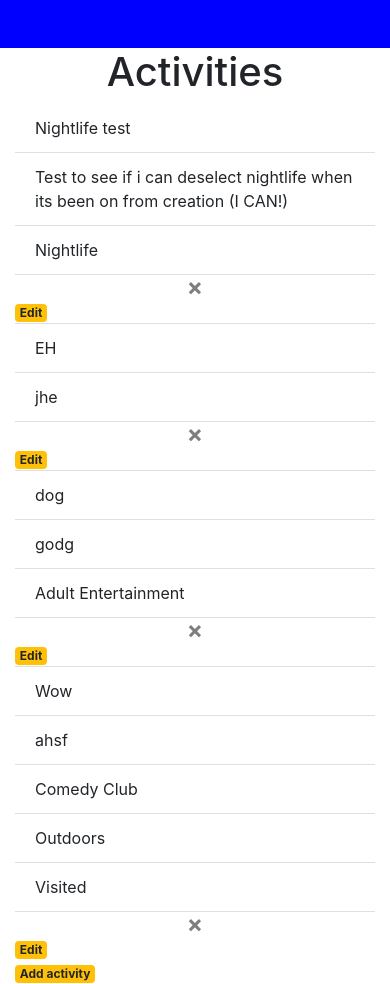
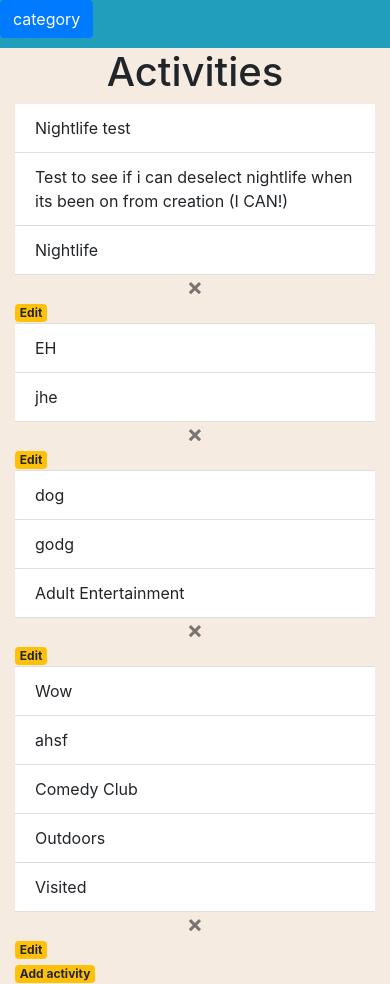
Before and after one commit to dferree/WordOfMouth, a Flask app: page / in a window 390 px wide. Run offline with Flask 3, Linux system fonts and the light colour scheme; a user stored in the database is signed in; some libraries are stand-ins or nearby versions.

Commit message:
navbar additions

```diff
--- a/website/static/components/index.scss
+++ b/website/static/components/index.scss
@@ -1,2 +1,4 @@
 @import "navbar.scss";
 @import "_include-media.scss";
+
+body {background-color: #F5EBE0;}
--- a/website/static/components/navbar.scss
+++ b/website/static/components/navbar.scss
@@ -1,9 +1,9 @@
 @import "_include-media.scss";
 
 
-.nav-container {
+.nav-wom {
     @include media("<tablet"){
-        background-color: blue;
+        background-color: #219EBC;
         height: 3rem;
     }
 
@@ -11,3 +11,9 @@
     height: 15%;
 
 }
+
+.cat-toggler {
+    @include media("<tablet"){
+
+    }
+}
--- a/website/static/styles/index.css
+++ b/website/static/styles/index.css
@@ -1,9 +1,14 @@
 .nav-container {
   background-color: red;
-  height: 50px;
+  height: 15%;
 }
 @media (max-width: 767px) {
   .nav-container {
-    background-color: blue;
+    background-color: #219EBC;
+    height: 3rem;
   }
+}
+
+body {
+  background-color: #F5EBE0;
 }/*# sourceMappingURL=index.css.map */
--- a/website/static/styles/navbar.css
+++ b/website/static/styles/navbar.css
@@ -1,10 +1,10 @@
-.nav-container {
+.nav-wom {
   background-color: red;
   height: 15%;
 }
 @media (max-width: 767px) {
-  .nav-container {
-    background-color: blue;
+  .nav-wom {
+    background-color: #219EBC;
     height: 3rem;
   }
 }/*# sourceMappingURL=navbar.css.map */
--- a/website/templates/base.html
+++ b/website/templates/base.html
@@ -22,8 +22,57 @@
   </head>
   <body>
     <nav class="nav-wom">
-      <div class="nav-container"></div>
-      <!-- <button
+      {% if user.is_authenticated %}
+      <div class="cat-toggler">
+        <button class="btn btn-primary" type="button" id="dropdownMenuButton" data-toggle="dropdown" aria-haspopup="true" aria-expanded="false">
+          category
+        </button>
+
+        <div class="dropdown-menu" aria-labelledby="dropdownMenuButton">
+            {% for activity in user.activities %}
+              {% if activity.nightlife %}
+                <a class="dropdown-item" href="{{ url_for('views.home') + '#nightlife' }}">Nightlife</a>
+              {% endif %}
+              {% if activity.restaurant %}
+                <a class="dropdown-item" href="{{ url_for('views.home') + '#restaurant' }}">Restaurants</a>
+              {% endif %}
+              {% if activity.activity %}
+                <a class="dropdown-item" href="{{ url_for('views.home') + '#activity' }}">Activities</a>
+              {% endif %}
+              {% if activity.adult_ent %}
+                <a class="dropdown-item" href="{{ url_for('views.home') + '#adult_ent-link' }}">Adult Entertainment</a>
+              {% endif %}
+              {% if activity.nightclub %}
+                <a class="dropdown-item" href="{{ url_for('views.home') + '#nightclub' }}">Nightclubs</a>
+              {% endif %}
+              {% if activity.music_venue %}
+                <a class="dropdown-item" href="{{ url_for('views.home') + '#music_venue-link' }}">Music Venues</a>
+              {% endif %}
+              {% if activity.comedy_club %}
+                <a class="dropdown-item" href="{{ url_for('views.home') + '#comedy_club-link' }}">Comedy Clubs</a>
+              {% endif %}
+              {% if activity.outdoors %}
+                <a class="dropdown-item" href="{{ url_for('views.home') + '#outdoors-link' }}">Outdoors</a>
+              {% endif %}
+              {% if activity.visited %}
+                <a class="dropdown-item" href="{{ url_for('views.home') + '#visited-link' }}">Visited</a>
+              {% endif %}
+            {% endfor %}
+          </div>
+          {% else %}
+          <div class="dropdown">
+            <button class="btn btn-secondary dropdown-toggle" type="button" id="dropdownMenuButton" data-toggle="dropdown" aria-haspopup="true" aria-expanded="false">
+              LogIn/Sign Up
+            </button>
+            <div class="dropdown-menu" aria-labelledby="dropdownMenuButton">
+              <a class="nav-item nav-link" id="login" href="/login">Login</a>
+              <a class="nav-item nav-link" id="signUp" href="/sign-up">Sign Up</a>
+            </div>
+          </div>
+          {% endif %}
+
+      </div>
+        <button
           class="navbar-toggler"
           type="button"
           data-toggle="collapse"
@@ -41,7 +90,7 @@
             <a class="nav-item nav-link" id="signUp" href="/sign-up">Sign Up</a>
             {% endif %}
           </div>
-      </div> -->
+        </div>
     </nav>
 
     {% with messages = get_flashed_messages(with_categories=true) %} {% if
--- a/website/templates/home.html
+++ b/website/templates/home.html
@@ -8,31 +8,49 @@
         <li class="list-group-item">{{ activity.description}}</li>
 
         {% if activity.nightlife %}
+            <a id="nightlife-link">
                 <li class="list-group-item">Nightlife</li>
+            </a>
         {% endif %}
         {% if activity.restaurant %}
+            <a id="restuarant-link">
                 <li class="list-group-item">Restaurant</li>
+            </a>
         {% endif %}
         {% if activity.activity %}
+            <a id="activity-link">
                 <li class="list-group-item">Activity</li>
+            </a>
         {% endif %}
         {% if activity.adult_ent %}
+            <a id="adult_ent-link">
                 <li class="list-group-item">Adult Entertainment</li>
+            </a>
         {% endif %}
         {% if activity.nightclub %}
+            <a id="nightclub-link">
                 <li class="list-group-item">Nightclub</li>
+            </a>
         {% endif %}
         {% if activity.music_venue %}
+            <a id="music_venue-link">
                 <li class="list-group-item">Music Venue</li>
+            </a>
         {% endif %}
         {% if activity.comedy_club %}
+            <a id="comedy_club-link">
                 <li class="list-group-item">Comedy Club</li>
+            </a>
         {% endif %}
         {% if activity.outdoors %}
+            <a id="outdoors-link">
                 <li class="list-group-item">Outdoors</li>
+            </a>
         {% endif %}
         {% if activity.visited %}
+            <a id="visited-link">
                 <li class="list-group-item">Visited</li>
+            </a>
         {% endif %}
 
         <button type="button" class="close" onClick="deleteActivity({{ activity.id }})">
```
Also changed, not shown: instance/database.db, 2 other files. Lines whose indentation alone changed are shown as unchanged.
